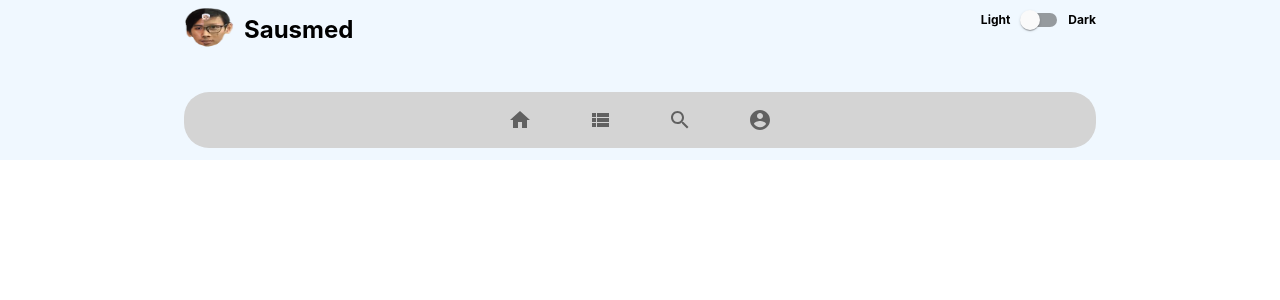
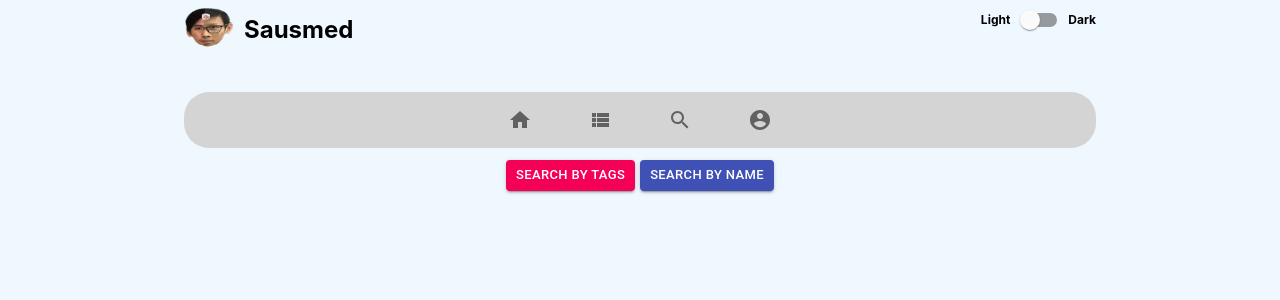
Before and after one commit to AriesFirmansyah/Project-SosialMedia, a React (Create React App) app: page /search in a window 1280 px wide. Shown: the top 300 px of the page. Built offline with nearby package versions, Linux system fonts and the light colour scheme.

Commit message:
perubahan search

```diff
--- a/public/index.html
+++ b/public/index.html
@@ -26,7 +26,7 @@
     -->
     <title>Sausmed</title>
   </head>
-  <body>
+  <body class="bg">
     <noscript>You need to enable JavaScript to run this app.</noscript>
     <div id="root"></div>
     <!--
--- a/src/App.js
+++ b/src/App.js
@@ -17,6 +17,8 @@ import HomeIcon from "@material-ui/icons/Home";
 import AccountCircleIcon from "@material-ui/icons/AccountCircle";
 import SearchIcon from "@material-ui/icons/Search";
 import Gambar1 from "./components/images/logo.png"
+import Tags from "./components/Tags"
+import SearchByName from "./components/SearchByName"
 
 
 function App() {
@@ -47,7 +49,7 @@ function App() {
               <Link href="/userlist">
                 <BottomNavigationAction className="navigasi" label="User List" value="userlist" icon={<ViewListIcon />} />
               </Link>
-              <Link href="/search/animal">
+              <Link href="/search">
                 <BottomNavigationAction className="navigasi" label="Search" value="search" icon={<SearchIcon />} />
               </Link>
               <Link href="/aboutus">
@@ -61,7 +63,9 @@ function App() {
           <Beranda path="/beranda"></Beranda>
           <UserList path="/userlist"></UserList>
           <AboutUs path="/aboutus/"></AboutUs>
-          <Search path="/search/:id"></Search>
+          <Search path="/search"></Search>
+          <SearchByName path="/search/byname"></SearchByName>
+          <Tags path="/search/:id"></Tags>
           <UserProfile path="/userprofile/:id"></UserProfile>
         </Router>
       </Container>
--- a/src/components/Search.js
+++ b/src/components/Search.js
@@ -1,7 +1,8 @@
 import React, { Component } from 'react';
 import TextField from '@material-ui/core/TextField';
 import Autocomplete from '@material-ui/lab/Autocomplete';
-import { Grid } from "@material-ui/core";
+import { Container, Grid } from "@material-ui/core";
+import { Button, Link } from "@material-ui/core";
 
 import APP_ID from "./key";
 import axios from "axios";
@@ -9,62 +10,31 @@ import axios from "axios";
 import DisplayCard from "./DisplayCard";
 
 const BASE_URL = 'https://dummyapi.io/data/api';
+const awal = "animal"
 
 const options = ['animal', 'dog', 'cat', 'pet', 'mammal', 'puppy', 'human', 'beach',
     'nature', 'plant', 'mountain', 'ocean', 'outdoors', 'field', 'sunset']
 
 export default class Search extends Component {
-    state = {
-        data: [],
-        value: options[0],
-        inputValue: ''
-    };
-
-    handleSearch = (X) => {
-        axios
-            .get(`${BASE_URL}/tag/${X}/post`, { headers: { "app-id": APP_ID } })
-            .then((res) => {
-                this.setState({ data: res.data.data });
-            })
-            .catch(console.error);
-    };
-
-    componentDidMount() {
-        this.handleSearch(this.props.id);
-        this.setState({ value: this.props.id })
-    }
-
     render() {
-        // this.setState({ id: this.props.id })
-        console.log(this.state.data);
         return (
-            <div style={{ textAlign: "center", margin: "auto" }}>
-                <div style={{ marginTop: 10 }}>
-                    {/* <div>{`value: ${this.state.value !== null ? `'${this.state.value}'` : 'null'}`}</div> */}
-                    <Grid container direction="row" justify="center" alignItems="center">
-                        <h3>Tags:</h3>
-                        <Autocomplete
-                            value={this.state.value}
-                            onChange={(event, newValue) => {
-                                this.setState({ value: newValue })
-                                this.handleSearch(newValue);
-                            }}
-                            size="small"
-                            id="controllable-states-demo"
-                            autoComplete
-                            options={options}
-                            style={{ width: 150, marginLeft: 15 }}
-                            renderInput={(params) => <TextField {...params} label="" variant="outlined" />}
-                        />
-                    </Grid>
-                </div>
-
-                <Grid container direction="row" justify="flex-start" alignItems="baseline" style={{marginTop: 10}}>
-                    {this.state.data.map(display =>
-                        <DisplayCard key={display.id} idPost={display.id} idUser={display.owner.id} nama={display.owner.firstName + " " + display.owner.lastName}
-                            gambar={display.image} gambarProfile={display.owner.picture} tanggal={display.publishDate} like={display.likes}
-                            body={display.text} link={display.link} tag={display.tags} />)}
+            <div>
+                <Container id="" maxWidth="md">
+        <Grid container spacing={3}>
+          <Grid style={{textAlign: "center"}} item xs={12}>
+                <Link href={`/search/${awal}`}>
+                  <Button size="small" variant="contained" color="secondary">
+                    Search By Tags
+                  </Button>
+                </Link>
+                <Link style={{marginLeft: 5}} href="/search/byname">
+                  <Button size="small" variant="contained" color="primary">
+                    Search By Name
+                  </Button>
+                </Link>
                 </Grid>
+                </Grid>
+                </Container>
             </div>
         );
     }
--- /dev/null
+++ b/src/components/SearchByName.js
@@ -0,0 +1,62 @@
+import React from 'react';
+import { fade, makeStyles } from '@material-ui/core/styles';
+import AppBar from '@material-ui/core/AppBar';
+import Toolbar from '@material-ui/core/Toolbar';
+import IconButton from '@material-ui/core/IconButton';
+import Typography from '@material-ui/core/Typography';
+import InputBase from '@material-ui/core/InputBase';
+import Badge from '@material-ui/core/Badge';
+import MenuItem from '@material-ui/core/MenuItem';
+import { Menu, Container, Grid }from '@material-ui/core';
+import MenuIcon from '@material-ui/icons/Menu';
+import SearchIcon from '@material-ui/icons/Search';
+import AccountCircle from '@material-ui/icons/AccountCircle';
+import MailIcon from '@material-ui/icons/Mail';
+import NotificationsIcon from '@material-ui/icons/Notifications';
+import MoreIcon from '@material-ui/icons/MoreVert';
+
+const useStyles = makeStyles((theme) => ({
+  grow: {
+    flexGrow: 1,
+
+  },
+  search: {
+    position: 'relative',
+    borderRadius: 25,
+    backgroundColor: "#ddd",
+    marginRight: theme.spacing(2),
+    marginLeft: 0,
+    width: '100%',
+  },
+  searchIcon: {
+    padding: theme.spacing(0, 2),
+    height: '100%',
+    position: 'absolute',
+    pointerEvents: 'none',
+    display: 'flex',
+    alignItems: 'center',
+    justifyContent: 'center',
+  },
+}));
+
+export default function SearchByName() {
+  const classes = useStyles();
+  return (
+    <Container id="" maxWidth="md">
+    <Grid container spacing={3}>
+      <Grid style={{textAlign: "center"}} item xs={12}>
+    <div className={classes.grow}>
+          <div className={classes.search}>
+            <div className={classes.searchIcon}>
+              <SearchIcon />
+            </div>
+            <InputBase
+              placeholder="Search…"
+            />
+          </div>
+    </div>
+    </Grid>
+    </Grid>
+    </Container>
+  );
+}
--- /dev/null
+++ b/src/components/Tags.js
@@ -0,0 +1,71 @@
+import React, { Component } from 'react';
+import TextField from '@material-ui/core/TextField';
+import Autocomplete from '@material-ui/lab/Autocomplete';
+import { Grid } from "@material-ui/core";
+
+import APP_ID from "./key";
+import axios from "axios";
+
+import DisplayCard from "./DisplayCard";
+
+const BASE_URL = 'https://dummyapi.io/data/api';
+
+const options = ['animal', 'dog', 'cat', 'pet', 'mammal', 'puppy', 'human', 'beach',
+    'nature', 'plant', 'mountain', 'ocean', 'outdoors', 'field', 'sunset']
+
+export default class Search extends Component {
+    state = {
+        data: [],
+        value: options[0],
+        inputValue: ''
+    };
+
+    handleSearch = (X) => {
+        axios
+            .get(`${BASE_URL}/tag/${X}/post`, { headers: { "app-id": APP_ID } })
+            .then((res) => {
+                this.setState({ data: res.data.data });
+            })
+            .catch(console.error);
+    };
+
+    componentDidMount() {
+        this.handleSearch(this.props.id);
+        this.setState({ value: this.props.id })
+    }
+
+    render() {
+        // this.setState({ id: this.props.id })
+        console.log(this.state.data);
+        return (
+            <div style={{ textAlign: "center", margin: "auto" }}>
+                <div style={{ marginTop: 10 }}>
+                    {/* <div>{`value: ${this.state.value !== null ? `'${this.state.value}'` : 'null'}`}</div> */}
+                    <Grid container direction="row" justify="center" alignItems="center">
+                        <h3>Tags:</h3>
+                        <Autocomplete
+                            value={this.state.value}
+                            onChange={(event, newValue) => {
+                                this.setState({ value: newValue })
+                                this.handleSearch(newValue);
+                            }}
+                            size="small"
+                            id="controllable-states-demo"
+                            autoComplete
+                            options={options}
+                            style={{ width: 150, marginLeft: 15 }}
+                            renderInput={(params) => <TextField {...params} label="" variant="outlined" />}
+                        />
+                    </Grid>
+                </div>
+
+                <Grid container direction="row" justify="flex-start" alignItems="baseline" style={{marginTop: 10}}>
+                    {this.state.data.map(display =>
+                        <DisplayCard key={display.id} idPost={display.id} idUser={display.owner.id} nama={display.owner.firstName + " " + display.owner.lastName}
+                            gambar={display.image} gambarProfile={display.owner.picture} tanggal={display.publishDate} like={display.likes}
+                            body={display.text} link={display.link} tag={display.tags} />)}
+                </Grid>
+            </div>
+        );
+    }
+}
--- a/src/index.css
+++ b/src/index.css
@@ -6,8 +6,16 @@ body {
   -webkit-font-smoothing: antialiased;
   -moz-osx-font-smoothing: grayscale;
 }
-
+html, body{
+  height: 100%;
+}
 code {
   font-family: source-code-pro, Menlo, Monaco, Consolas, 'Courier New',
     monospace;
 }
+#root {
+  height: 100%;
+}
+.bg{
+  background-color: aliceblue;
+}
```
Also changed, not shown: 1 other file (tests, documents, lock files or other folders).
